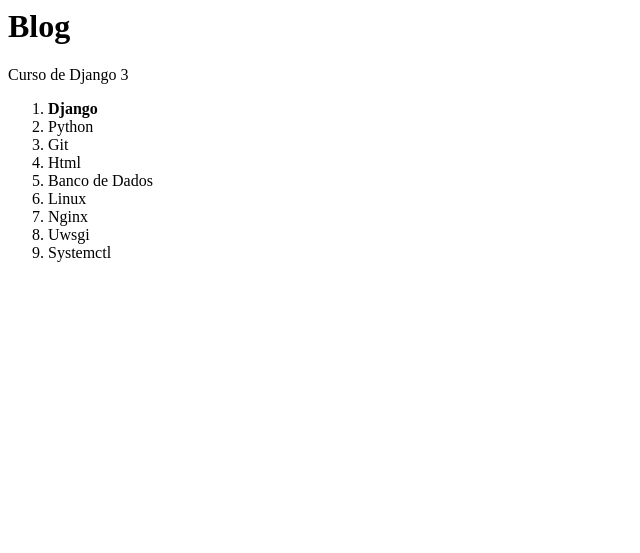
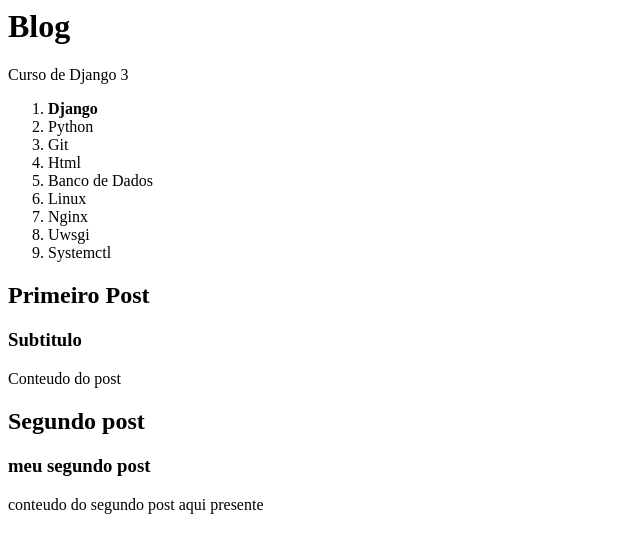
Before and after one commit to lunamoonsun/django-3, a Django app: page /blog/ in a window 1280 px wide. Shown: the top 553 px of the page, without its empty margins (0-640 px from the left). Run offline with Django 3.2, Linux system fonts and the light colour scheme; data comes from the database, SQL or seed files in the repository; both versions use the stored data as it was after the commit.

Commit message:
Aula 2 sobre comandos do sistema de template

```diff
--- a/blog/website/models.py
+++ b/blog/website/models.py
@@ -8,6 +8,7 @@ class Post(models.Model):
     sub_title = models.CharField(max_length=200) # Sobrenome do autor
     content = models.TextField() # Conteúdo do post
 
+
     # Toda vez que criar um modelo, tem que criar uma migração e depois aplicar a migração para o banco de dados
     # python manage.py makemigrations
     # python manage.py migrate
--- a/blog/website/templates/index.html
+++ b/blog/website/templates/index.html
@@ -13,3 +13,11 @@
 
     {% endfor %}
 </ol>
+
+
+
+{% for post in posts %}
+    <h2> {{ post.title }} </h2>
+    <h3> {{ post.sub_title }} </h3>
+    <p>  {{ post.content }} </p>
+{% endfor %}
--- a/blog/website/views.py
+++ b/blog/website/views.py
@@ -1,6 +1,16 @@
 from django.shortcuts import render # Importa a função render que renderiza o template
+from .models import Post # Importa o model Post que está dentro do aquivo models.py
 
 def hello_blog(request):
     lista = ['Django', 'Python', 'Git', 'Html', 'Banco de Dados', 'Linux', 'Nginx', 'Uwsgi', 'Systemctl'] # Cria uma lista
-    data = {'name': 'Curso de Django 3', 'lista_tecnologias': lista}
+    list_posts = Post.objects.all() # Cria uma lista com todos os objetos do model Post, que busca os posts dentro do banco de dados
+
+
+    data = {'name': 'Curso de Django 3',
+            'lista_tecnologias': lista,
+            'posts': list_posts
+            }
+
+
+
     return render(request, 'index.html', data) # Retorna o index.html que é um template que está dentro da pasta templates que está dentro da pasta website que está dentro da pasta blog
```
Also changed, not shown: blog/db.sqlite3.
